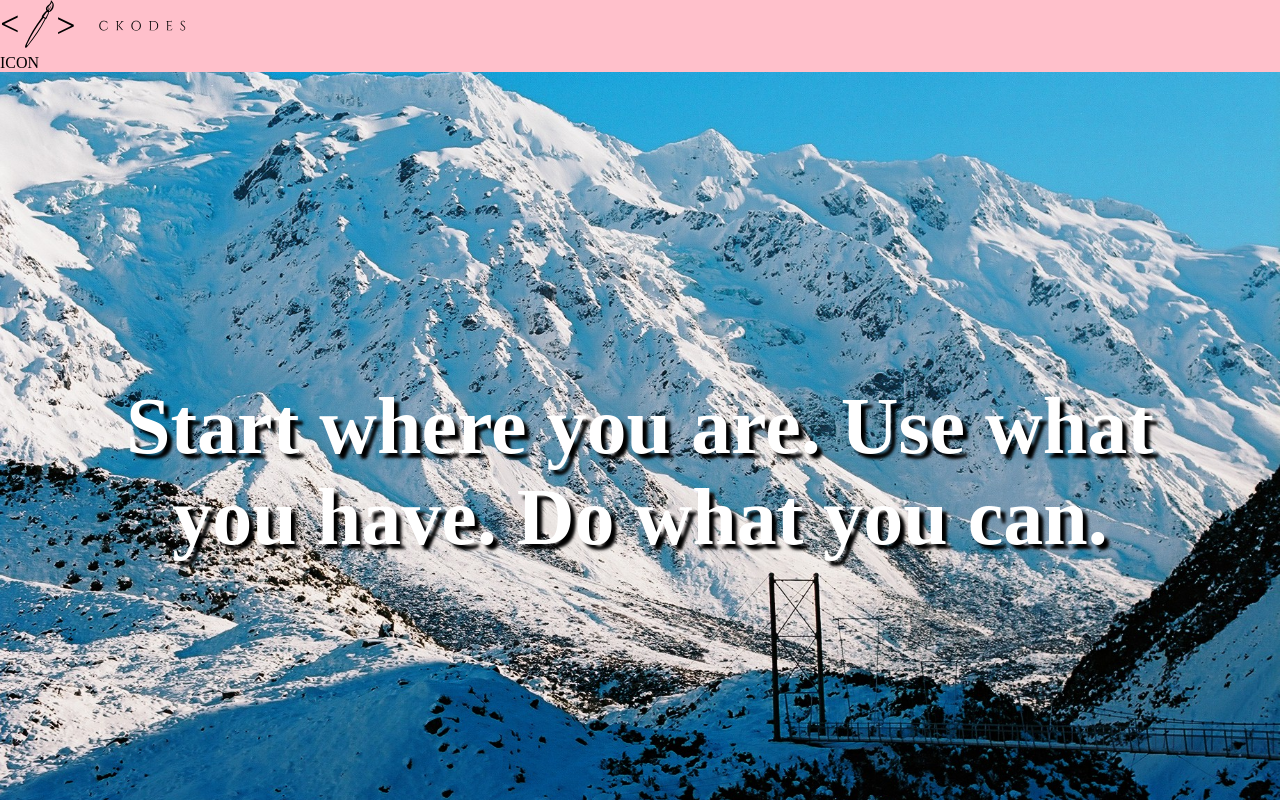
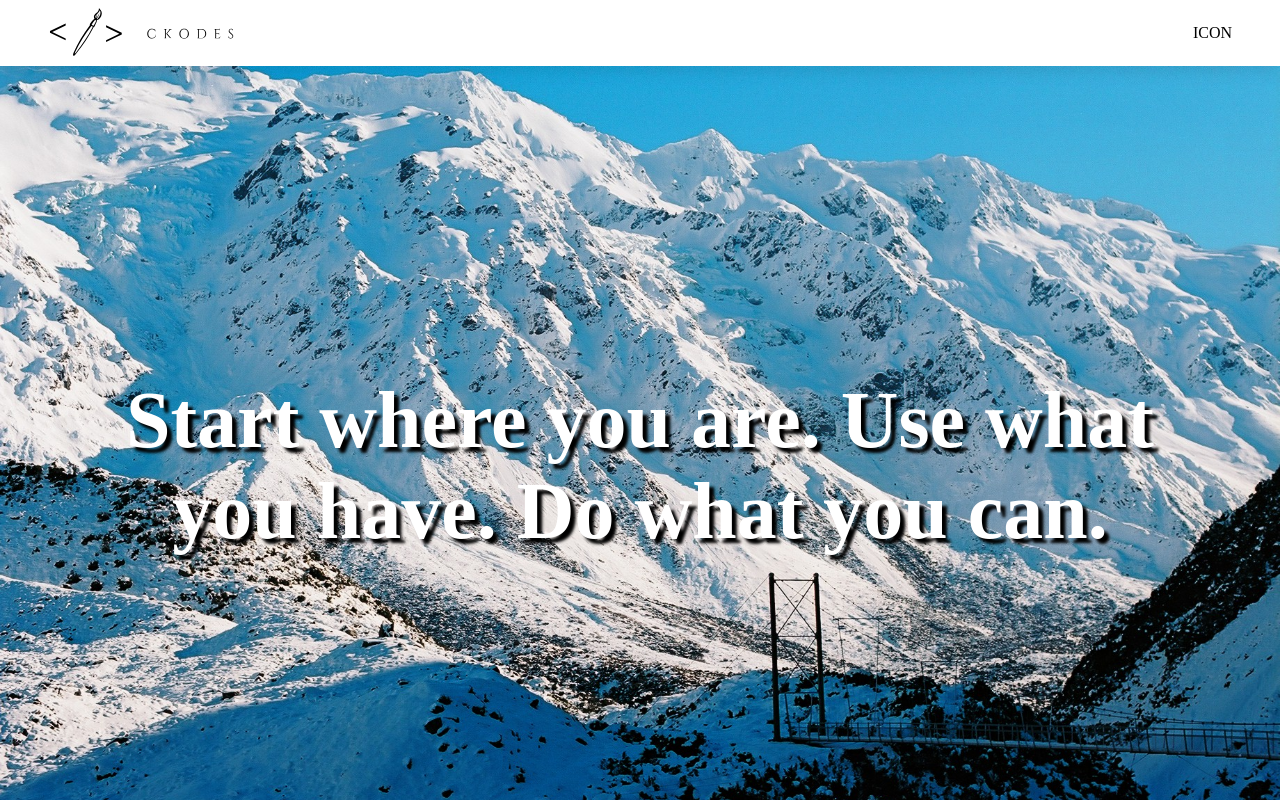
Before and after one commit to CKodes/gt-mship-kcxsw, a JavaScript app: page / in a window 1280 px wide. Shown: the top 802 px of the page. Built offline with nearby package versions, Linux system fonts and the light colour scheme.

Commit message:
style: updated nav css

```diff
--- a/src/components/Navbar/navbar.css
+++ b/src/components/Navbar/navbar.css
@@ -1,3 +1,8 @@
 nav {
-  background: pink;
+  display: flex;
+  padding: 0.5rem 3rem;
+  background: white;
+  box-shadow: 0 5px 15px rgba(0, 0, 0, 0.1);
+  align-items: center;
+  justify-content: space-between;
 }
```
